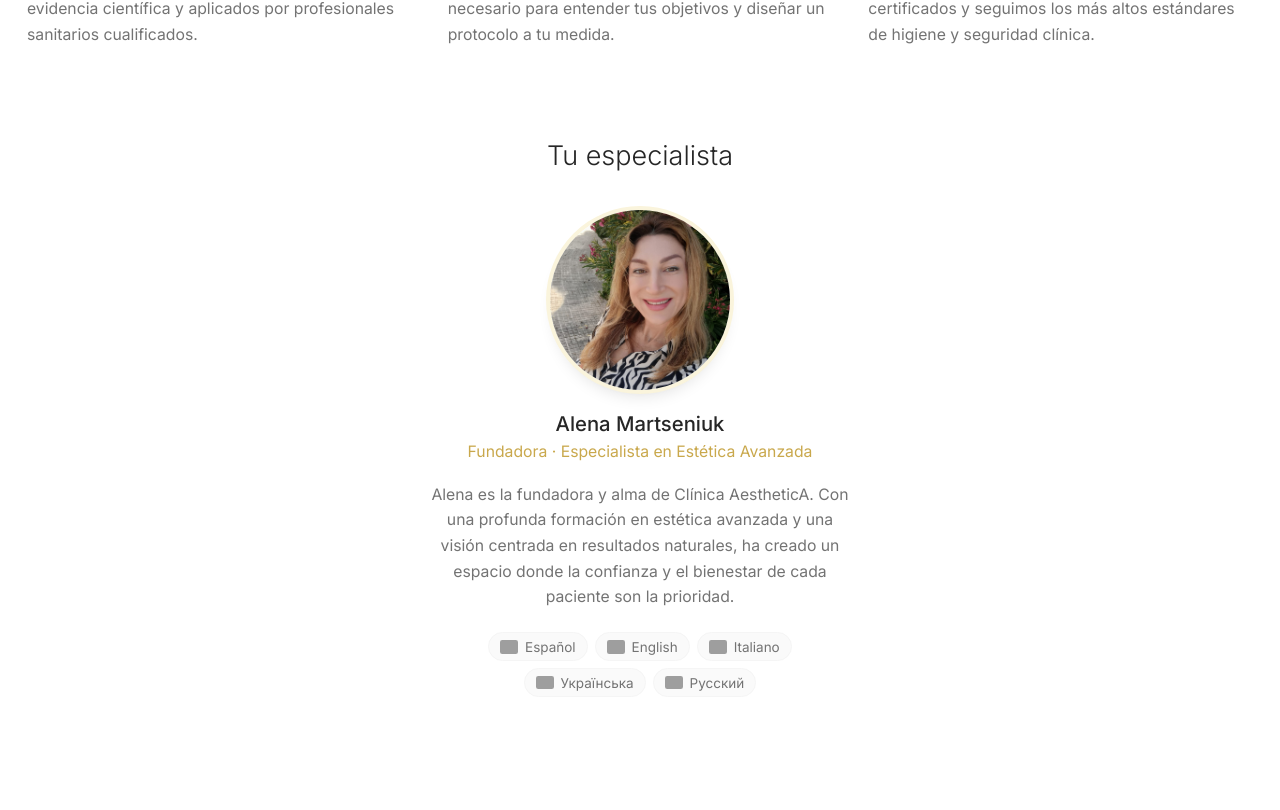
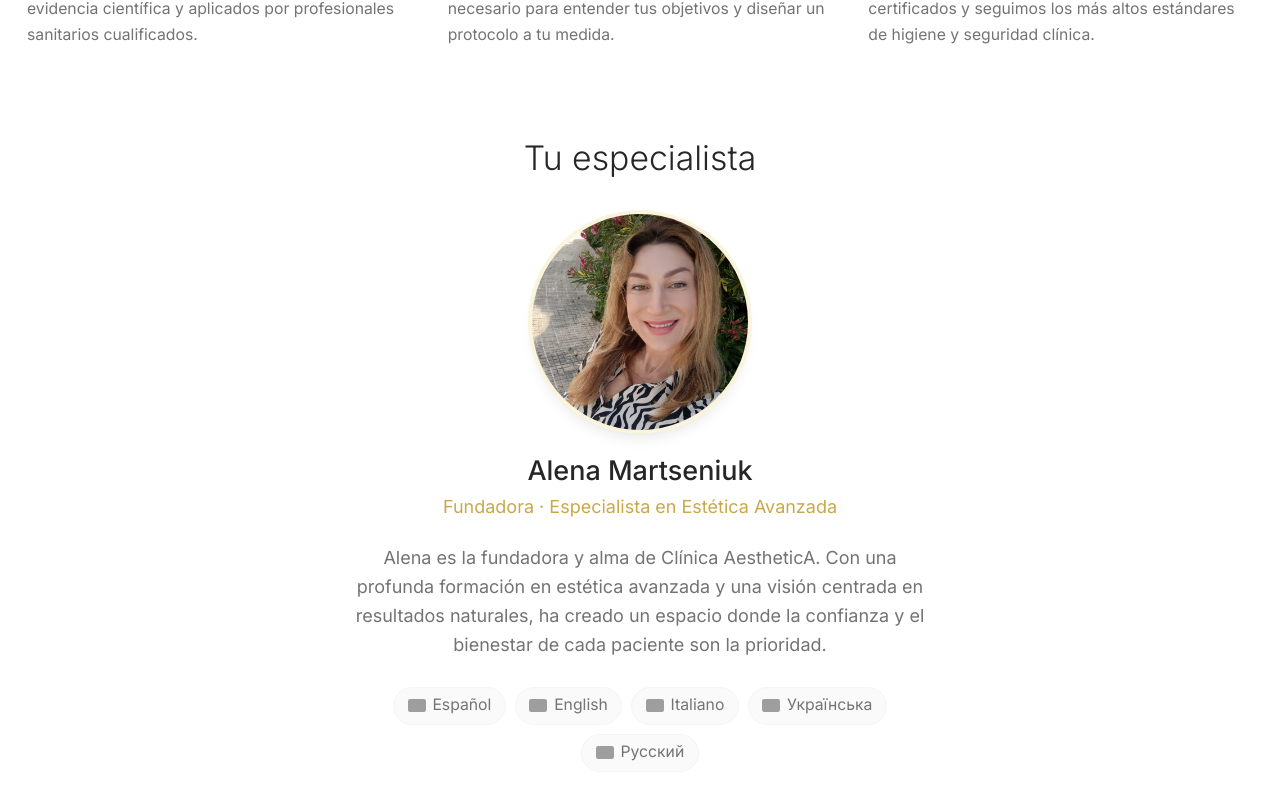
Before and after one commit to lalego/aesthetica-web, a React (Vite) app: page / in a window 1280 px wide. Shown: the part 2690-3500 px from the top of the page. Built offline with nearby package versions, Linux system fonts and the light colour scheme; no server answers; the database is empty; grey boxes are pictures that could not be loaded; a web font is replaced by a local one.

Commit message:
fix: sección Tu especialista con texto más grande

```diff
--- a/src/components/sections/AboutSection.tsx
+++ b/src/components/sections/AboutSection.tsx
@@ -106,27 +106,27 @@ export const AboutSection = () => {
         {/* Equipo */}
         {ABOUT.team.length > 0 && (
           <div className="space-y-8">
-            <h3 className="text-2xl font-light text-neutral-800 text-center">
+            <h3 className="text-3xl font-light text-neutral-800 text-center">
               Tu especialista
             </h3>
             <div className="flex flex-wrap justify-center gap-8">
               {ABOUT.team.map(({ name, role, bio, avatar, languages }) => (
                 <div
                   key={name}
-                  className="flex flex-col items-center text-center max-w-sm space-y-4"
+                  className="flex flex-col items-center text-center max-w-lg space-y-5"
                 >
-                  <div className="w-40 h-40 rounded-full overflow-hidden ring-4 ring-gold-100 shadow-lg">
+                  <div className="w-48 h-48 rounded-full overflow-hidden ring-4 ring-gold-100 shadow-lg">
                     <img src={avatar} alt={name} className="w-full h-full object-cover object-top" />
                   </div>
                   <div>
-                    <p className="text-lg font-medium text-neutral-800">{name}</p>
-                    <p className="text-sm text-gold-400 mt-0.5">{role}</p>
+                    <p className="text-2xl font-medium text-neutral-800">{name}</p>
+                    <p className="text-base text-gold-400 mt-1">{role}</p>
                   </div>
-                  <p className="text-sm text-neutral-500 leading-relaxed">{bio}</p>
+                  <p className="text-base text-neutral-500 leading-relaxed">{bio}</p>
                   {languages && (
-                    <div className="flex flex-wrap justify-center gap-1.5 pt-1">
+                    <div className="flex flex-wrap justify-center gap-2 pt-1">
                       {languages.map(({ code, label }) => (
-                        <span key={code} className="inline-flex items-center gap-1.5 text-xs bg-neutral-50 border border-neutral-100 text-neutral-500 px-2.5 py-1 rounded-full">
+                        <span key={code} className="inline-flex items-center gap-1.5 text-sm bg-neutral-50 border border-neutral-100 text-neutral-500 px-3 py-1.5 rounded-full">
                           <img
                             src={`https://flagcdn.com/20x15/${code}.png`}
                             alt={label}
```
